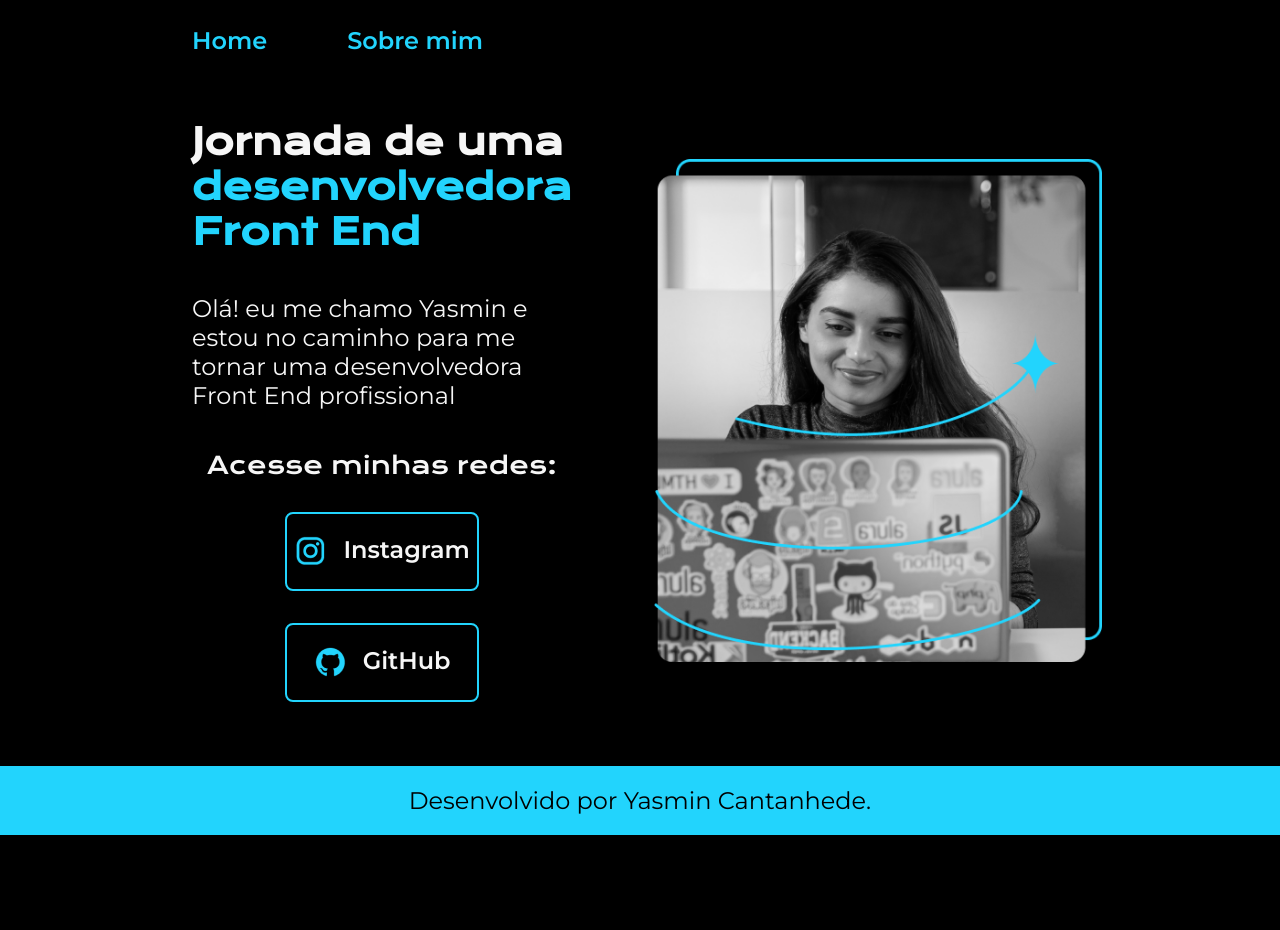
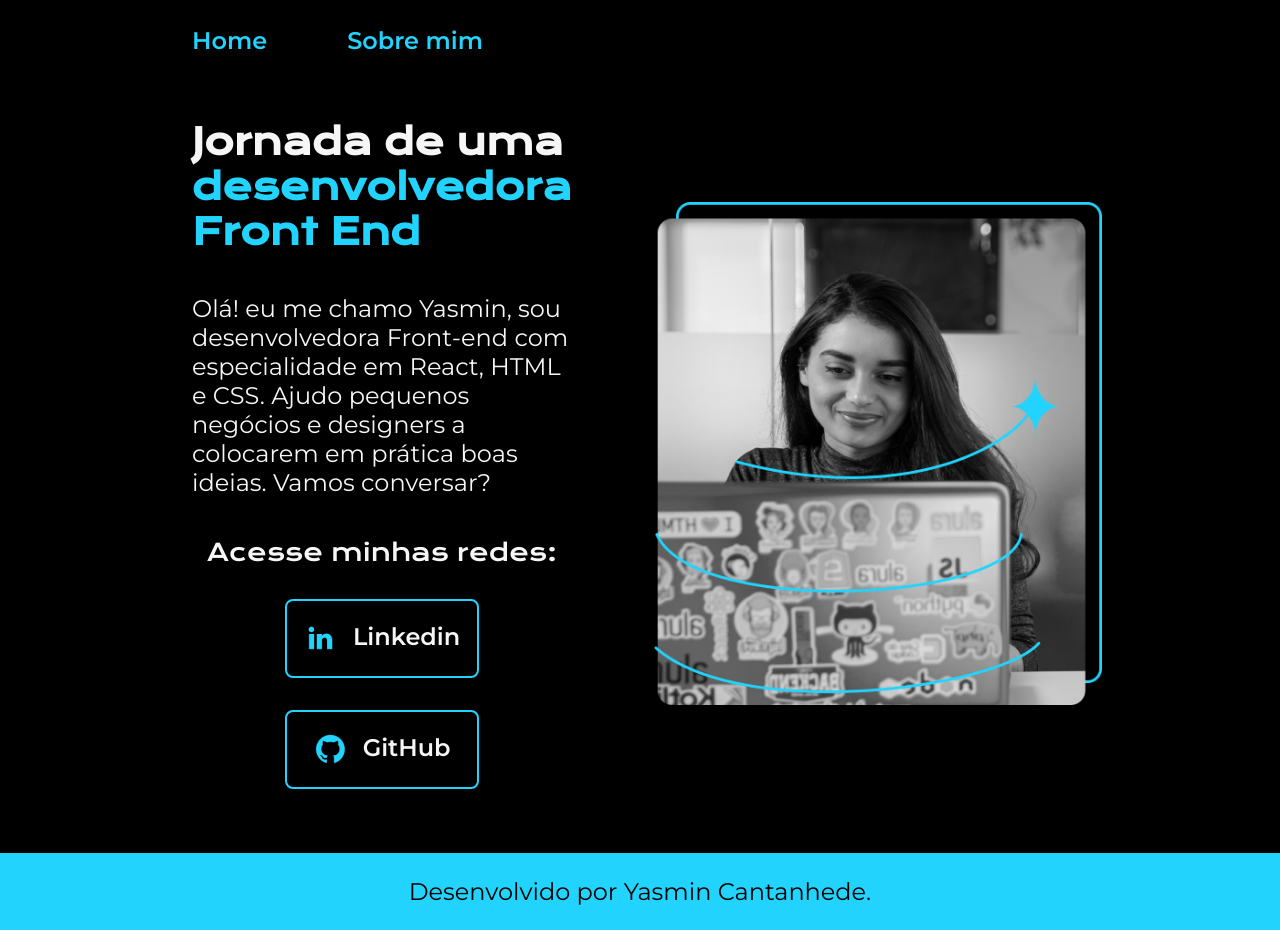
Before and after one commit to yasmincantanhede/portfolio-alura, a plain HTML site: page index.html in a window 1280 px wide. Before the commit the page ends 835 px from the top, so only its background shows below. Drawn offline with nearby package versions, Linux system fonts and the light colour scheme.

Commit message:
projetp 2

```diff
--- a/index.html
+++ b/index.html
@@ -18,19 +18,22 @@
         <section class="apresentacao__conteudo">
             <h1 class="apresentacao__conteudo__titulo">Jornada de uma <strong class="titulo-destaque">
                 desenvolvedora Front End</strong> </h1>
-            <p class="apresentacao__conteudo__texto">Olá! eu me chamo Yasmin e estou no caminho para me
-                tornar uma desenvolvedora Front End profissional</p>
+            <p class="apresentacao__conteudo__texto">Olá! eu me chamo Yasmin, sou desenvolvedora
+                Front-end com especialidade em React, HTML e
+                CSS. Ajudo pequenos negócios e designers a
+                colocarem em prática boas ideias. Vamos
+                conversar?</p>
             <div class="apresentacao__links">
                 <h2 class="apresentacao__links__subtitulo">Acesse minhas redes:</h2>
-                <a class="apresentacao__links__navegacao" href="https://instagram.com/yasmincant">
-                    <img src="./assets/instagram.png">
-                    Instagram</a>
+                <a class="apresentacao__links__navegacao" href="https://linkedin.com/in/yasmin-cantanhede">
+                    <img src="./assets/linkedin.png">
+                    Linkedin</a>
                 <a class="apresentacao__links__navegacao" href="https://github.com/yasmincantanhede">
                     <img src="./assets/github.png">
                     GitHub</a>
             </div>
         </section>
-        <img class="apresentacao__imagem" src="./assets/Imagem.png" alt="Essa é Yasmin">
+        <img class="apresentacao__imagem" src="./assets/Imagem.png" alt="Foto de apresentação">
     </main>
     <footer class="rodape">
         <p>Desenvolvido por Yasmin Cantanhede.</p>
--- a/styles/style.css
+++ b/styles/style.css
@@ -7,51 +7,41 @@
     --cor-hover: #272727;
 
     --fonte-primaria: 'Krona One', sans-serif;
-    --font-secundaria: 'Montserrat', sans-serif;
+    --fonte-secundaria: 'Montserrat', sans-serif;
 }
-
-* {
+*{
     margin: 0;
     padding: 0;
 }
 
-body {
-   /* height: 100vh; */
+body{
     box-sizing: border-box;
-    background-color: #000000;
-    color:  #F6F6F6;
+    background-color: var(--cor-primaria);
+    color: var(--cor-secundaria);
 }
 
-.titulo-destaque {
-    color: #22D4FD;
-}
-
-.cabecalho {
+.cabecalho{
     padding: 2% 0% 0% 15%;
 }
-
-.cabecalho__menu {
+.cabecalho__menu{
     display: flex;
     gap: 80px;
 }
-
-.cabecalho__menu__link {
-    font-family: 'Montserrat', sans-serif;
+.cabecalho__menu__link{
+    font-family: var(--fonte-secundaria);
     font-size: 1.5rem;
     font-weight: 600;
-    color: #22D4FD;
+    color: var(--cor-terciaria);
     text-decoration: none;
 }
-
-.apresentacao {
+.apresentacao{
     padding: 5% 15%;
     display: flex;
     align-items: center;
     justify-content: space-between;
     gap: 82px;
 }
-
-.apresentacao__conteudo {
+.apresentacao__conteudo{
     width: 50%;
     display: flex;
     flex-direction: column;
@@ -60,79 +50,71 @@ body {
 
 .apresentacao__conteudo__titulo{
     font-size: 2.25rem;
-    font-family: 'Krona One', sans-serif;
+    font-family: var(--fonte-primaria);
+}
+.titulo-destaque{
+    color: var(--cor-terciaria);
+}
+.apresentacao__conteudo__texto{
+    font-size: 1.5rem;
+    font-family: var(--fonte-secundaria);
 }
 
-.apresentacao__conteudo__texto{
-    font-size: 1.5rem;
-    font-family: "Montserrat", sans-serif;
-}
-
-
-.apresentacao__links {
+.apresentacao__links{
     display: flex;
     flex-direction: column;
     justify-content: space-between;
     align-items: center;
     gap: 32px;
 }
-
-.apresentacao__links__subtitulo {
-    font-family:'Krona One', sans-serif;
+.apresentacao__links__subtitulo{
+    font-family: var(--fonte-primaria);
     font-weight: 400;
     font-size: 1.5rem;
 }
-
-.apresentacao__links__navegacao {
-    /* background-color: #22D4FD; */
+.apresentacao__links__navegacao{
     display: flex;
     justify-content: center;
     gap: 16px;
-    border: 2px solid #22D4FD;
+    border: 2px solid var(--cor-terciaria);
     width: 50%;
     text-align: center;
     border-radius: 8px;
     font-size: 1.5rem;
-    color: #F6F6F6;
     font-weight: 600;
     padding: 21.5px 0;
     text-decoration: none;
-    font-family: 'Montserrat', sans-serif;
+    color: var(--cor-secundaria);
+    font-family: var(--fonte-secundaria);
 }
-
-.apresentacao__links__navegacao:hover {
-    background-color: #272727;
+.apresentacao__links__navegacao:hover{
+    background-color: var(--cor-hover);
 }
-
-.apresentacao__imagem {
+.apresentacao__imagem{
     width: 50%;
 }
-
-.rodape {
-    padding: 20px;
-    color: #000000;
-    background-color: #22D4FD;
+.rodape{
+    color: var(--cor-primaria);
+    background-color: var(--cor-terciaria);
+    padding: 24px;
     text-align: center;
-    font-family: 'Montserrat', sans-serif;
+    font-family: var(--fonte-secundaria);
     font-size: 1.5rem;
     font-weight: 400;
 }
 
 @media (max-width: 1200px) {
-    .cabecalho {
+    .cabecalho{
          padding: 10%;
     }
-
-    .cabecalho__menu {
+    .cabecalho__menu{
         justify-content: center;
     }
-
-    .apresentacao {
+    .apresentacao{
         flex-direction: column-reverse;
         padding: 5%;
     }
-
-    .apresentacao__conteudo {
+    .apresentacao__conteudo{
         width: auto;
     }
 }
```
Also changed, not shown: about.html (+2 -1 lines). Lines whose indentation alone changed are shown as unchanged.
